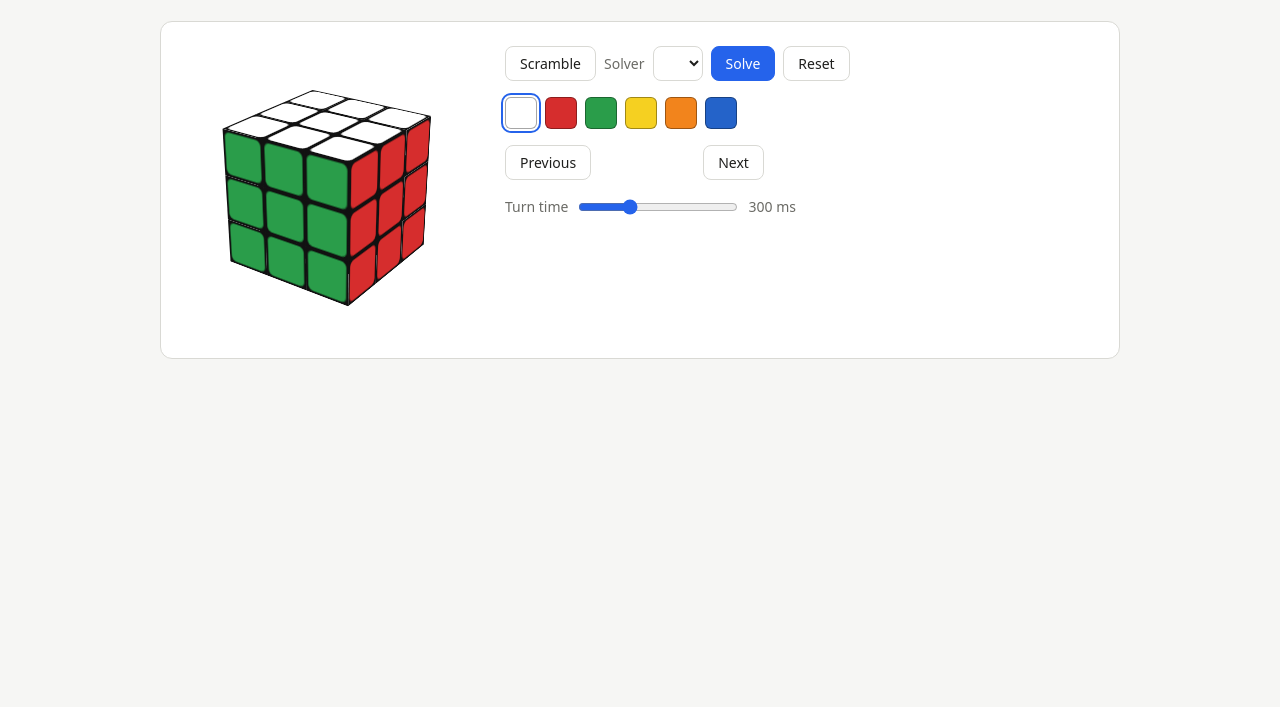
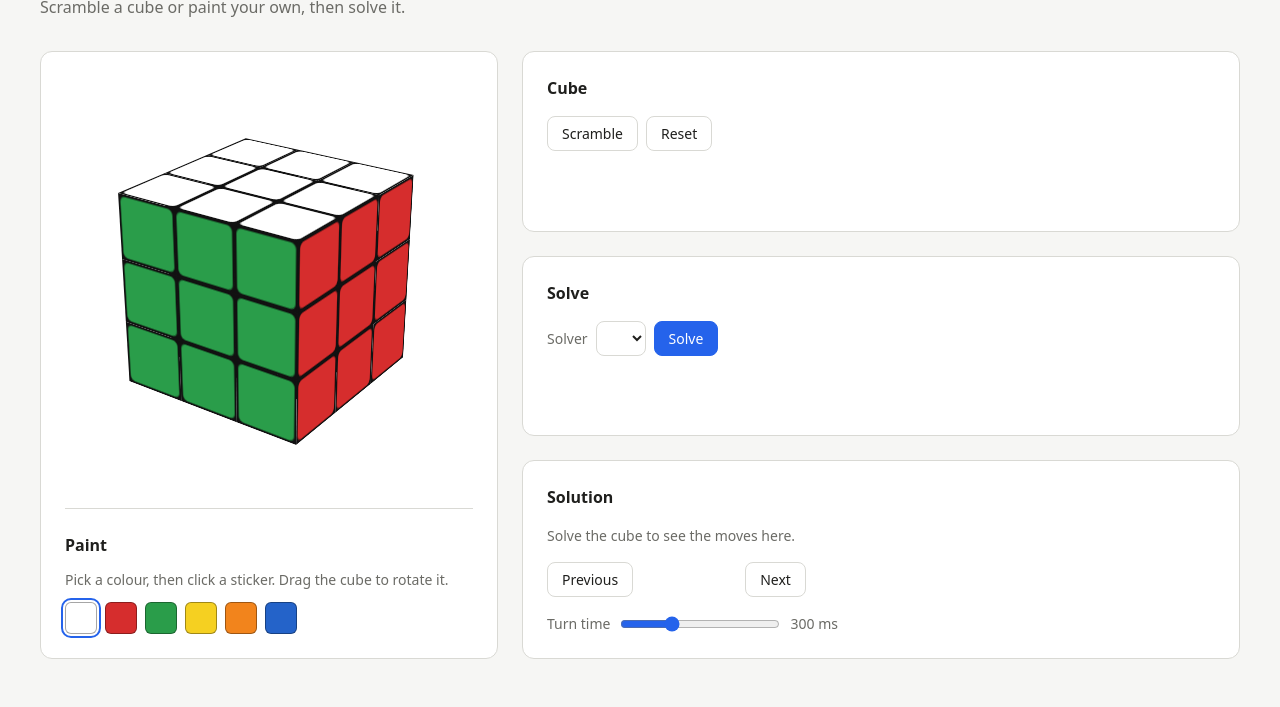
Before and after one commit to arithman34/cube_solver, a plain HTML site: page frontend/index.html in a window 1280 px wide. Shown: the part 105-812 px from the top of the page. Drawn offline with Linux system fonts and the light colour scheme; files that its build step writes are made by us from their sources; no server answers; files whose address does not match are found by name.

Commit message:
style: widen the page and split the controls into cards

```diff
--- a/frontend/index.html
+++ b/frontend/index.html
@@ -7,39 +7,62 @@
     <title>Cube Solver</title>
 </head>
 <body>
+    <header class="page-header">
         <h1>Cube Solver</h1>
         <p>Scramble a cube or paint your own, then solve it.</p>
+    </header>
 
-    <div class="layout">
+    <main class="layout">
+        <section class="card cube-card">
             <div id="cube-scene">
                 <div id="cube-3d"></div>
             </div>
 
-        <div>
-            <div>
+            <div class="paint">
+                <h2>Paint</h2>
+                <p class="hint">Pick a colour, then click a sticker. Drag the cube to rotate it.</p>
+                <div id="palette" aria-label="Paint colour"></div>
+            </div>
+        </section>
+
+        <div class="panels">
+            <div id="error"></div>
+
+            <section class="card">
+                <h2>Cube</h2>
+                <div class="row">
                     <button id="scramble-btn" type="button">Scramble</button>
+                    <button id="reset-btn" type="button">Reset</button>
+                </div>
+                <p id="scramble-moves"></p>
+            </section>
+
+            <section class="card">
+                <h2>Solve</h2>
+                <div class="row">
                     <label for="method-select">Solver</label>
                     <select id="method-select"></select>
                     <button id="solve-btn" type="button">Solve</button>
-                <button id="reset-btn" type="button">Reset</button>            </div>
-            <div id="palette" aria-label="Paint colour"></div>
-            <p id="scramble-moves"></p>
+                </div>
+                <p id="solve-info"></p>
+            </section>
+
+            <section class="card">
+                <h2>Solution</h2>
                 <div id="solution"></div>
-            <div>
+                <div class="row">
                     <button id="prev-btn" type="button">Previous</button>
                     <span id="step"></span>
                     <button id="next-btn" type="button">Next</button>
                 </div>
-            <div>
+                <div class="row">
                     <label for="turn-time">Turn time</label>
                     <input id="turn-time" type="range" min="0" max="1000" step="50" value="300">
                     <output id="turn-time-value" for="turn-time">300 ms</output>
                 </div>
-            <p id="solve-info"></p>
-
-            <div id="error"></div>
+            </section>
         </div>
-    </div>
+    </main>
     <script src="/static/app.js" defer></script>
 </body>
 </html>
--- a/frontend/style.css
+++ b/frontend/style.css
@@ -10,7 +10,7 @@
     --danger-soft: #fdecea;
     --sticker-gap: 4px;
     --radius: 8px;
-    --sticker-3d: 44px;
+    --sticker-3d: 64px;
     --cubie: calc(var(--sticker-3d) + var(--sticker-gap));
     --face-size: calc(3 * var(--cubie));
     --cube-plastic: #111111;
@@ -36,7 +36,7 @@
 
 body {
     margin: 0;
-    padding: 32px 16px;
+    padding: 48px 24px;
     background: var(--bg);
     color: var(--text);
     font-family: system-ui, -apple-system, "Segoe UI", Roboto, sans-serif;
@@ -44,33 +44,85 @@ body {
 }
 
 body > * {
-    max-width: 960px;
+    max-width: 1200px;
     margin-left: auto;
     margin-right: auto;
 }
 
-h1 {
-    font-size: 28px;
-    font-weight: 600;
-    margin-top: 0;
-    margin-bottom: 4px;
+.page-header {
+    margin-bottom: 32px;
 }
 
-h1 + p {
+h1 {
+    font-size: 32px;
+    font-weight: 600;
+    margin: 0 0 4px;
+}
+
+.page-header p {
     color: var(--text-muted);
-    margin-top: 0;
-    margin-bottom: 24px;
+    margin: 0;
+}
+
+h2 {
+    font-size: 16px;
+    font-weight: 600;
+    margin: 0;
 }
 
 .layout {
     display: grid;
     grid-template-columns: auto minmax(0, 1fr);
-    gap: 32px;
-    align-items: start;
+    gap: 24px;
+    align-items: stretch;
+}
+
+.card {
+    display: flex;
+    flex-direction: column;
+    gap: 16px;
     padding: 24px;
     background: var(--surface);
     border: 1px solid var(--border);
     border-radius: 12px;
+}
+
+.cube-card {
+    align-items: center;
+    gap: 24px;
+}
+
+.paint {
+    display: flex;
+    flex-direction: column;
+    gap: 12px;
+    width: 100%;
+    padding-top: 24px;
+    border-top: 1px solid var(--border);
+}
+
+.hint {
+    margin: 0;
+    font-size: 14px;
+    color: var(--text-muted);
+}
+
+.panels {
+    display: flex;
+    flex-direction: column;
+    gap: 24px;
+    min-width: 0;
+}
+
+.panels > .card {
+    flex: 1;
+}
+
+.row {
+    display: flex;
+    flex-wrap: wrap;
+    align-items: center;
+    gap: 8px;
 }
 
 .sticker {
@@ -114,7 +166,7 @@ h1 + p {
     position: relative;
     width: calc(2 * var(--face-size));
     height: calc(2 * var(--face-size));
-    perspective: 800px;
+    perspective: calc(5.5 * var(--face-size));
     cursor: grab;
     touch-action: none;
     user-select: none;
@@ -190,20 +242,6 @@ h1 + p {
 
 .face-B {
     transform: rotateY(180deg) translateZ(calc(var(--cubie) / 2));
-}
-
-.layout > div:last-child {
-    display: flex;
-    flex-direction: column;
-    gap: 16px;
-    min-width: 0;
-}
-
-.layout > div:last-child > div:not([id]) {
-    display: flex;
-    flex-wrap: wrap;
-    align-items: center;
-    gap: 8px;
 }
 
 button,
@@ -285,8 +323,11 @@ select:focus-visible {
     overflow-wrap: anywhere;
 }
 
-#solution:empty {
-    display: none;
+#solution:empty::before {
+    content: "Solve the cube to see the moves here.";
+    font-family: system-ui, -apple-system, "Segoe UI", Roboto, sans-serif;
+    font-size: 14px;
+    color: var(--text-muted);
 }
 
 .chip {
@@ -337,14 +378,23 @@ select:focus-visible {
     display: none;
 }
 
+@media (max-width: 1000px) {
+    .layout {
+        grid-template-columns: minmax(0, 1fr);
+    }
+}
+
 @media (max-width: 720px) {
     :root {
         --sticker-gap: 3px;
-        --sticker-3d: 36px;
+        --sticker-3d: 40px;
     }
 
-    .layout {
-        grid-template-columns: minmax(0, 1fr);
+    body {
+        padding: 32px 16px;
+    }
+
+    .card {
         padding: 16px;
     }
 }
```
Lines whose indentation alone changed are shown as unchanged.
